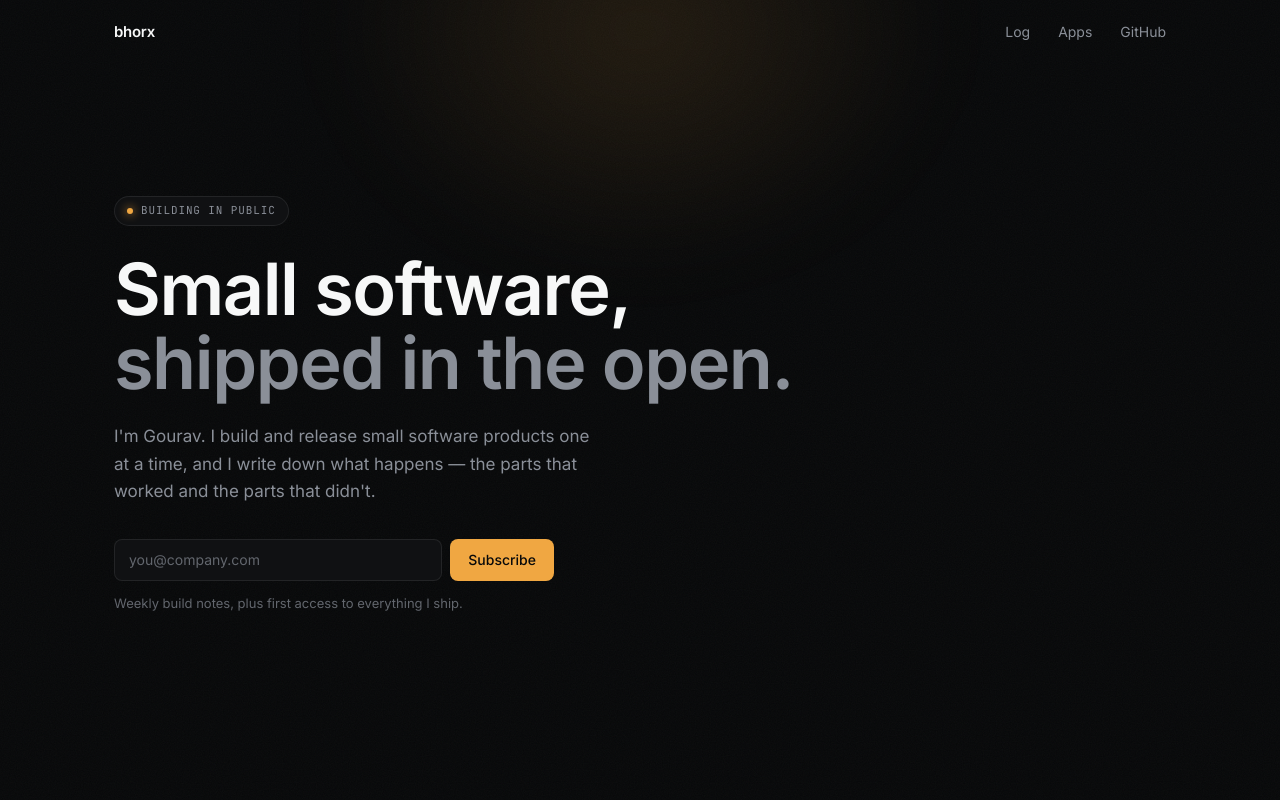
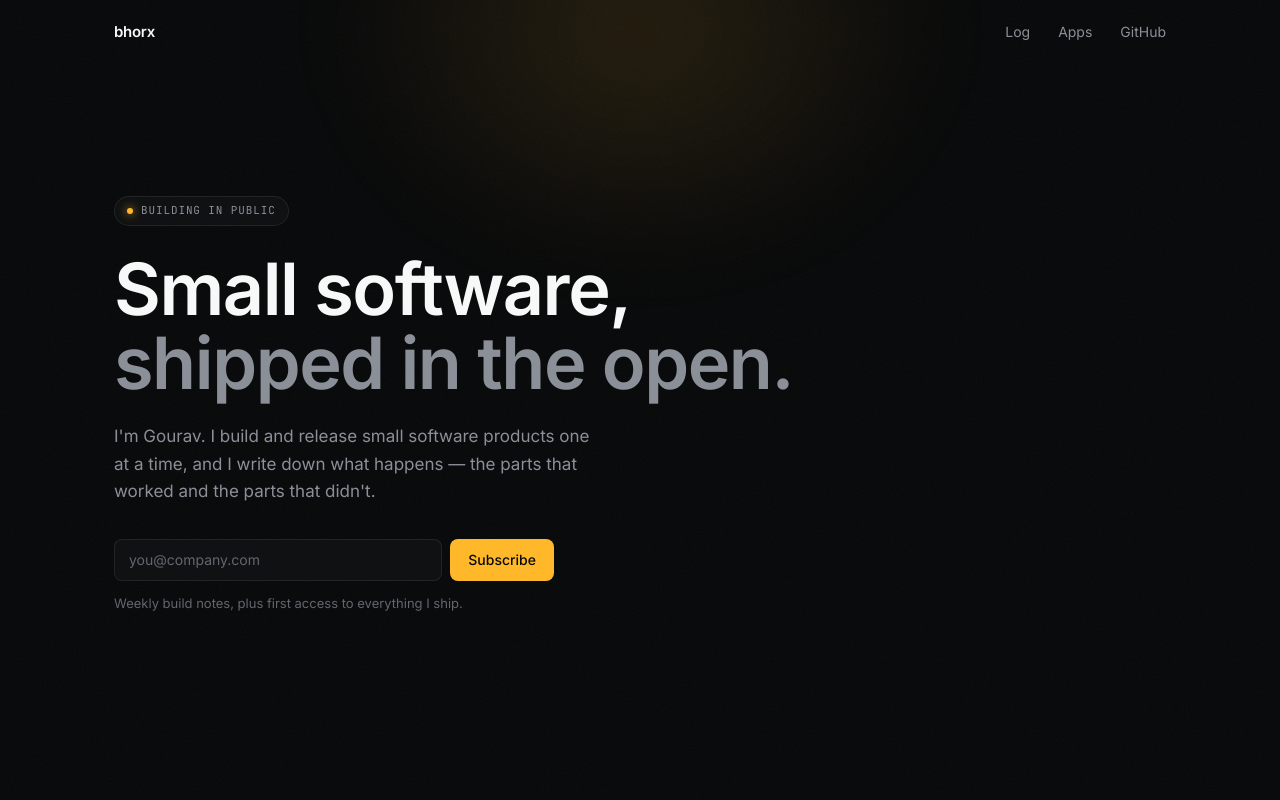
Before and after one commit to ribokle/bohrx-site, a plain HTML site: page public/index.html in a window 1280 px wide. Shown: the top 800 px of the page. Drawn offline with Linux system fonts and the light colour scheme.

Commit message:
new index and png

```diff
--- a/public/index.html
+++ b/public/index.html
@@ -15,6 +15,7 @@
 <meta name="twitter:creator" content="@FixShipRepeat" />
 
 <link rel="icon" href="/favicon.svg" type="image/svg+xml" />
+<link rel="apple-touch-icon" href="/icon-180.png" />
 <link rel="preconnect" href="https://fonts.googleapis.com" />
 <link rel="preconnect" href="https://fonts.gstatic.com" crossorigin />
 <link href="https://fonts.googleapis.com/css2?family=Inter:wght@400..600&family=JetBrains+Mono:wght@400..500&display=swap" rel="stylesheet" />
@@ -29,8 +30,8 @@
     --text: #f7f8f8;
     --muted: #8a8f98;
     --faint: #62666d;
-    --accent: #f0a742;
-    --accent-hi: #f7b95c;
+    --accent: #ffb829;
+    --accent-hi: #ffc75c;
     --accent-ink: #08090a;
     --sans: "Inter", -apple-system, BlinkMacSystemFont, "Segoe UI", sans-serif;
     --mono: "JetBrains Mono", ui-monospace, SFMono-Regular, Menlo, monospace;
@@ -60,7 +61,7 @@
     width: 900px;
     height: 700px;
     margin-left: -450px;
-    background: radial-gradient(closest-side, rgba(240, 167, 66, 0.12), transparent 70%);
+    background: radial-gradient(closest-side, rgba(255, 184, 41, 0.12), transparent 70%);
     filter: blur(40px);
     pointer-events: none;
     z-index: 0;
```
Also changed, not shown: public/favicon.svg (added), public/icon-180.png (added), public/icon-512.png (added), public/og.png (added).
